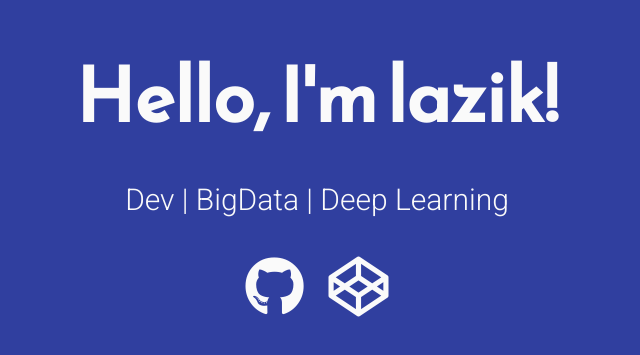
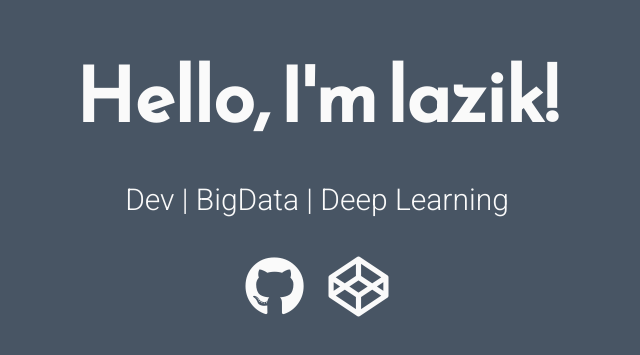
Before and after one commit to lazik-s/lazik-s.github.io, a plain HTML site: page index.html in a window 1280 px wide. Shown: the part 217-572 px from the top of the page, without its empty margins (323-963 px from the left). Drawn offline with Linux system fonts and the light colour scheme.

Commit message:
modify themes index.html

```diff
--- a/index.html
+++ b/index.html
@@ -13,7 +13,7 @@
 	<link href="https://use.fontawesome.com/releases/v5.12.0/css/all.css" rel="stylesheet">
 	<link rel="stylesheet" href="css/reset.css">
 	<link rel="stylesheet" href="css/styles.css">
-	<link rel="stylesheet" href="css/themes/indigo-white.css">
+	<link rel="stylesheet" href="css/themes/grey-white.css">
 </head>
 <body>
 	<main>
```
